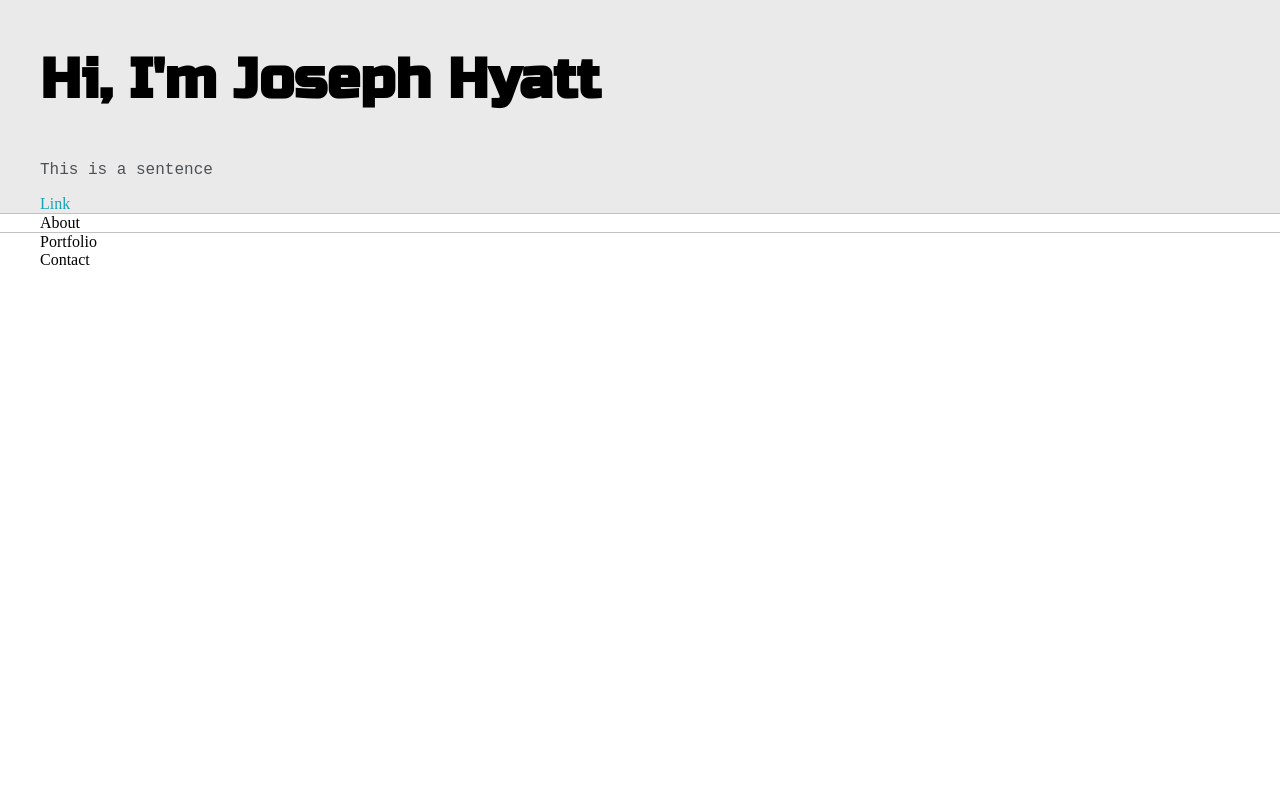
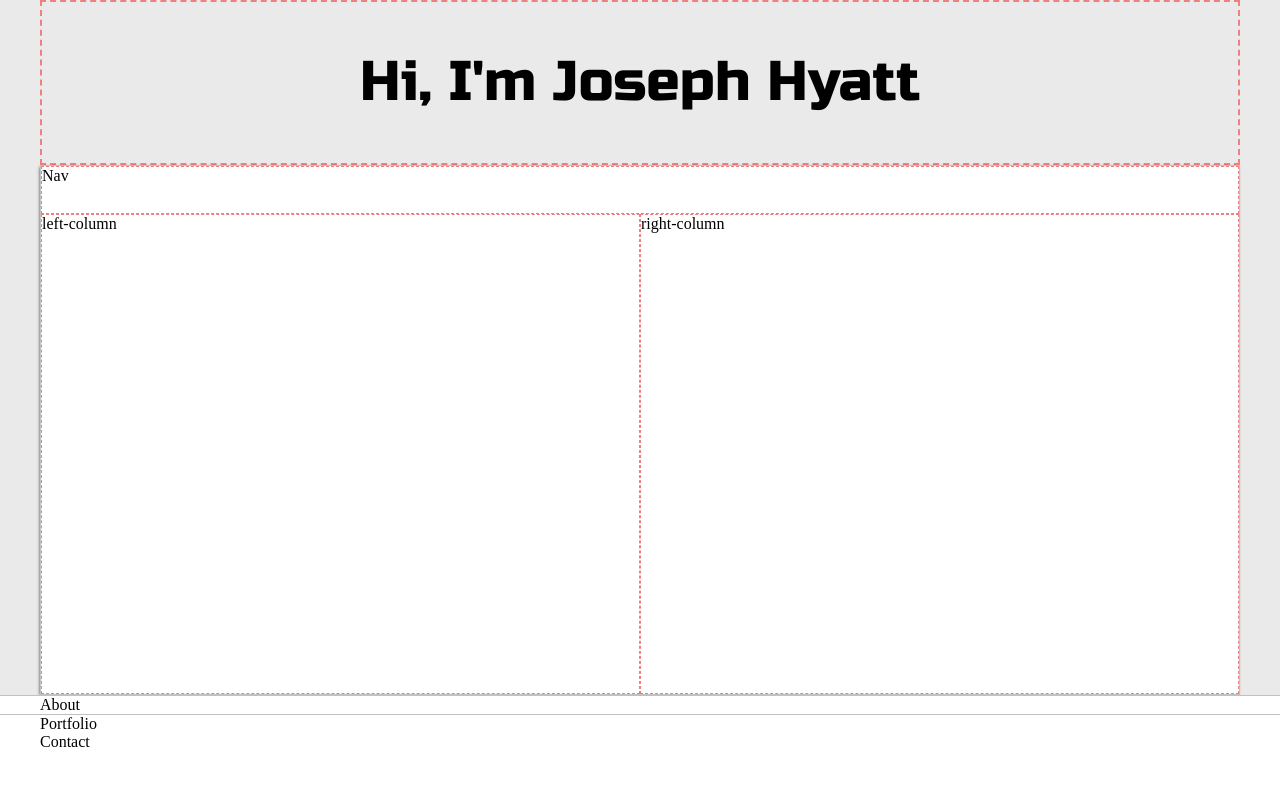
Before and after one commit to josephhyatt/portfolio-website, a plain HTML site: page index.html in a window 1280 px wide. Drawn offline with Linux system fonts and the light colour scheme.

Commit message:
added first grid areas

```diff
--- a/default.css
+++ b/default.css
@@ -18,6 +18,7 @@ html, body {
 h1, h2, h3, h4, h5, h6, strong {
   color: var(--mainText);
   font-family: 'Russo One', sans-serif;
+  font-weight: 500;
 }
 
 p, li, span, label, input, textarea {
@@ -58,7 +59,48 @@ h6 { font-size: 16px;}
   margin: 0 auto;
 }
 
-# Media Queries
+/** Section 1 h1 wrapper **/
+.greeting-wrapper {
+  display: grid;
+  text-align: center;
+  align-content: center;
+  border: 2px dashed lightcoral;
+  min-height: 10em;
+}
+
+.intro-wrapper {
+  background-color: var(--secondaryColor);
+  border: 1px solid var(--borderColor);
+
+  -webkit-box-shadow: -1px 1px 3px -1px rgba(0,0,0,0.75);
+  -moz-box-shadow: -1px 1px 3px -1px rgba(0,0,0,0.75);
+  box-shadow: -1px 1px 3px -1px rgba(0,0,0,0.75);
+
+  display: grid;
+  grid-template-columns: 1fr 1fr;
+  grid-template-rows: 3em 30em;
+  grid-template-areas:
+    'nav-wrapper nav-wrapper'
+    'left-column right-column'
+  ;
+}
+
+.nav-wrapper {
+  grid-area:  nav-wrapper;
+  border: 1px dashed lightcoral;
+}
+
+.left-column {
+  grid-area:  left-column;
+  border: 1px dashed lightcoral;
+}
+
+.right-column {
+  grid-area:  right-column;
+  border: 1px dashed lightcoral;
+}
+
+/** Media Queries **/
 @media screen and (max-width: 1200px) {
   .main-container {
     width: 95%;
--- a/index.html
+++ b/index.html
@@ -1,43 +1,61 @@
 <!DOCTYPE html>
 <html lang="en">
 <head>
+  <title>Joseph Hyatt</title>
+
   <meta charset="UTF-8">
 
   <meta name="viewport" content="width=device-width, initial-scale=1.0, maximum-scale=1, minimum-scale=1">
 
   <link href="https://fonts.googleapis.com/css2?family=Russo+One&display=swap" rel="stylesheet">
 
+  <link href="https://fonts.googleapis.com/css2?family=Roboto+Mono:wght@500&family=Russo+One&display=swap" rel="stylesheet">
+
   <link rel="stylesheet" type="text/css" href="default.css">
 
-  <title>Joseph Hyatt</title>
+
 </head>
 <body>
 
-  <section class="s1"> <!-- Section Start -->
+  <section class="s1"> <!-- Section 1 Start -->
     <div class="main-container">
-      <h1>Hi, I'm Joseph Hyatt</h1>
-      <p>This is a sentence</p>
-      <a href="#">Link</a>
+      <div class="greeting-wrapper">
+        <h1>Hi, I'm Joseph Hyatt</h1>
+      </div>
+
+      <div class="intro-wrapper">
+        <div class="nav-wrapper">
+          Nav
+        </div>
+
+        <div class="left-column">
+          left-column
+        </div>
+
+        <div class="right-column">
+          right-column
+        </div>
+      </div>
     </div>
-  </section> <!-- Section End -->
+  </section> <!-- Section 1 End -->
 
-  <section class="s2"> <!-- Section Start -->
+  <section class="s2"> <!-- Section 2 Start -->
     <div class="main-container">
       About
     </div>
-  </section> <!-- Section End -->
+  </section> <!-- Section 2 End -->
 
-  <section class="s3"> <!-- Section Start -->
+  <section class="s3"> <!-- Section 3 Start -->
     <div class="main-container">
       Portfolio
     </div>
-  </section> <!-- Section End -->
+  </section> <!-- Section 3 End -->
 
-  <section class="s4"> <!-- Section Start -->
+  <section class="s4"> <!-- Section 4 Start -->
     <div class="main-container">
       Contact
     </div>
-  </section> <!-- Section End -->
+  </section> <!-- Section 4 End -->
 
 
 </body>
```
